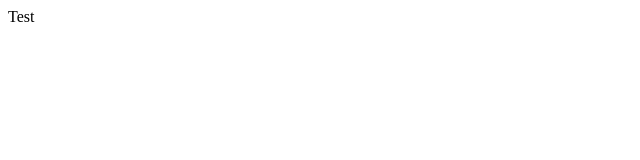
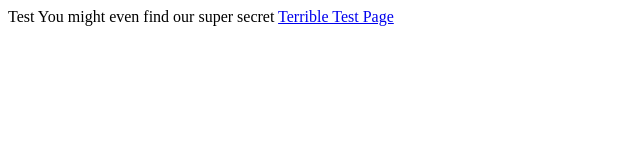
Before and after one commit to bookyjoint/bookyjoint.github.io, a plain HTML site: page index.html in a window 1280 px wide. Shown: the whole page, without its empty margins (0-640 px from the left). Drawn offline with Linux system fonts and the light colour scheme.

Commit message:
Update index.html

```diff
--- a/index.html
+++ b/index.html
@@ -6,5 +6,6 @@
 
 <body>
   Test
+  You might even find our super secret <a href="/Booky Joint.html">Terrible Test Page</a>
 </body>
 </html>
```
